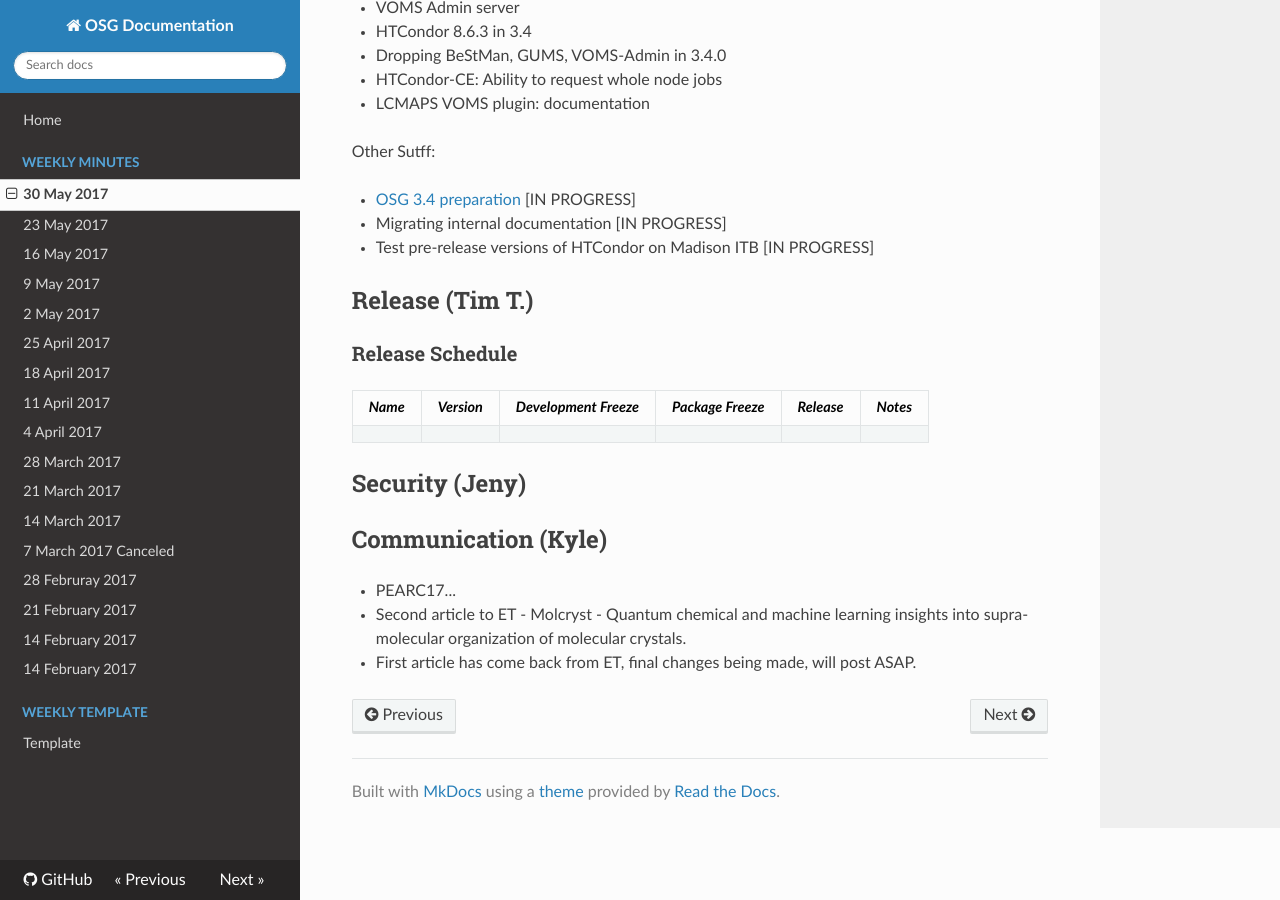
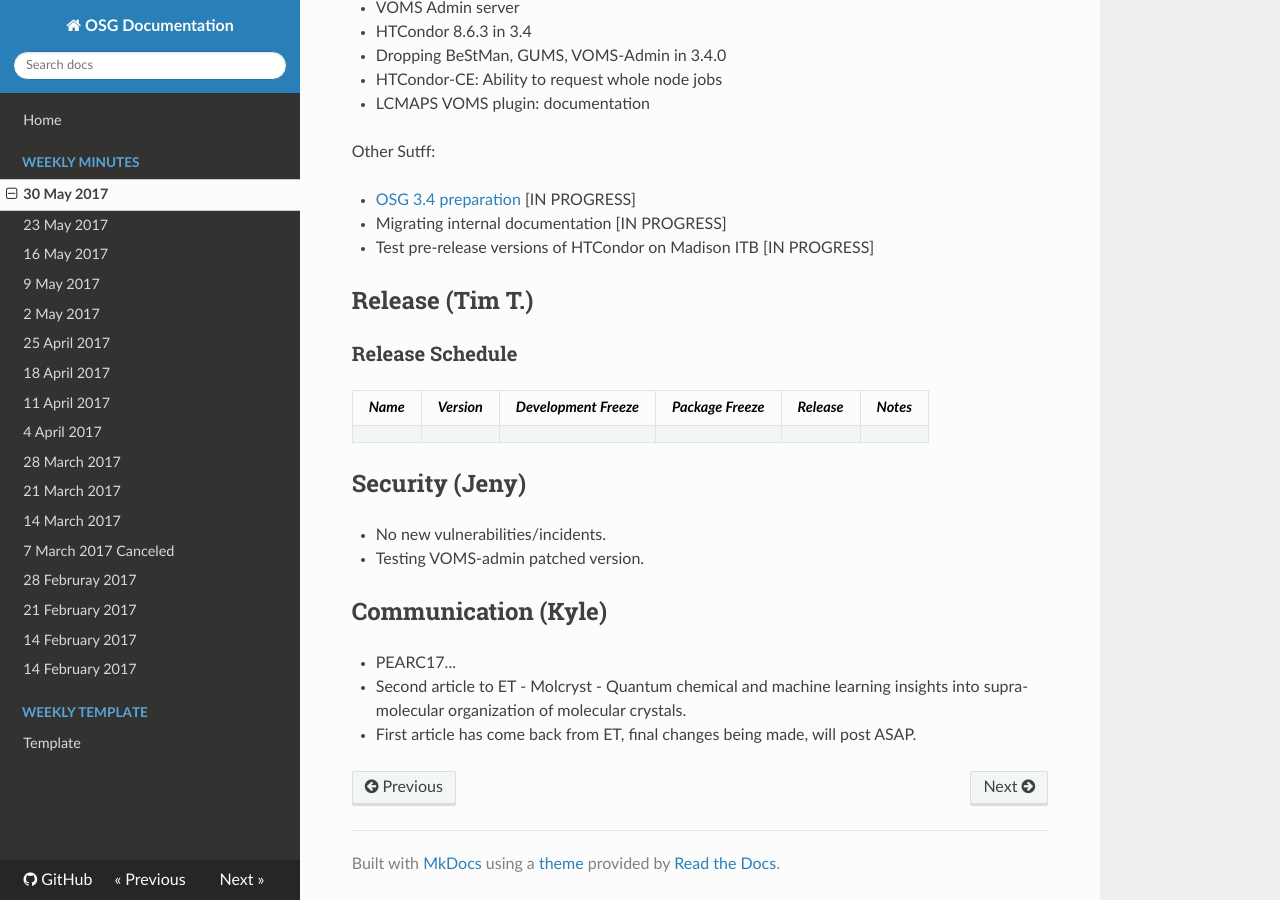
Before and after one commit to zsshah/production, an MkDocs documentation site: the page built from docs/WeeklyMinutes/30May2017.md, in a window 1280 px wide and 900 px high, scrolled down 2011 px. Built offline with MkDocs 1.6.1, drawn with Linux system fonts in a browser that asks for light colours; nearby versions of some CDN libraries; old or Windows-style settings are respelled for this version of MkDocs.

Commit message:
Update 30May2017.md
Update from Security

```diff
--- a/docs/WeeklyMinutes/30May2017.md
+++ b/docs/WeeklyMinutes/30May2017.md
@@ -69,6 +69,8 @@ Other Sutff:
 | ------ | --------- | -------------------- | ---------------- | --------- | ------- |
 
 ## Security (Jeny)
+   * No new vulnerabilities/incidents.
+   * Testing VOMS-admin patched version.
 
 ## Communication (Kyle)
 
```
